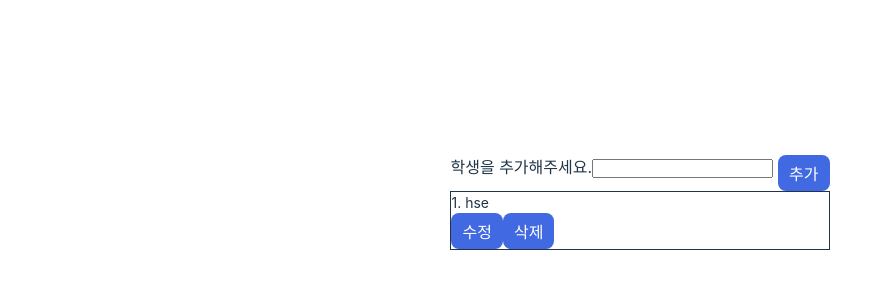
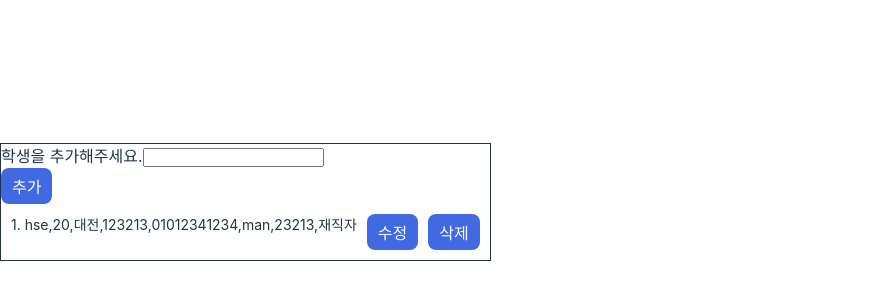
Before and after one commit to tmdtmddl/first-cms, a React (Vite) app: page / in a window 1280 px wide. Shown: the part 198-498 px from the top of the page, without its empty margins (0-893 px from the left). Built offline with nearby package versions, Linux system fonts and the light colour scheme.

Commit message:
form css 추가

```diff
--- a/package.json
+++ b/package.json
@@ -11,7 +11,8 @@
   },
   "dependencies": {
     "react": "^19.0.0",
-    "react-dom": "^19.0.0"
+    "react-dom": "^19.0.0",
+    "uuid": "^11.0.5"
   },
   "devDependencies": {
     "@eslint/js": "^9.19.0",
--- a/src/App.jsx
+++ b/src/App.jsx
@@ -1,5 +1,5 @@
 import { useState } from "react";
-import CmsForm from "./CmsForm";
+import CmsForm from "./Cmsform";
 import CmsItem from "./CmsItem";
 import "./cms.css";
 import { person } from "./database";
@@ -8,7 +8,7 @@ const Cms = () => {
   const [students, setStudents] = useState([person]);
 
   return (
-    <div>
+    <div className="wrap">
       <CmsForm setStudents={setStudents} students={students} />
       <ul>
         {students.map((student, index) => {
--- a/src/CmsItem.jsx
+++ b/src/CmsItem.jsx
@@ -1,6 +1,6 @@
 import PropTypes from "prop-types";
 import { useState } from "react";
-import CmsForm from "./CmsForm";
+import CmsForm from "./Cmsform";
 
 const CmsItem = ({ setStudents, students, index, payload }) => {
   const [cmsEdit, setCmsEdit] = useState(false);
@@ -29,7 +29,9 @@ const CmsItem = ({ setStudents, students, index, payload }) => {
       ) : (
         <>
           <p>
-            {index + 1}. {payload.name}
+            {index + 1}. {payload.name},{payload.age},{payload.Address},
+            {payload.regi},{payload.tel},{payload.Gender},{payload.sid},
+            {payload.job}
           </p>
           <button onClick={editHandler}>수정</button>
           <button onClick={cmsDelete}>삭제</button>
--- a/src/cms.css
+++ b/src/cms.css
@@ -1,17 +1,19 @@
+:root {
+  --background: rgb(#fffbe0);
+}
+
 * {
-  margin: 0 auto;
-  padding: 0;
+  margin: 0px;
+  padding: 0px;
   box-sizing: border-box;
+}
+
+.wrap {
+  border: 1px solid;
 }
 
 ul {
   list-style-type: none;
-  row-gap: 10px;
-}
-
-form {
-  display: flex;
-  column-gap: 5px;
 }
 
 button {
@@ -32,7 +34,11 @@ button:active {
 }
 
 li {
-  border: 1px solid;
+  display: flex;
+  width: 100%;
+  column-gap: 10px;
+
+  padding: 10px;
 }
 
 li p {
--- /dev/null
+++ b/src/cmsItem.css
@@ -0,0 +1,9 @@
+* {
+  margin: 0;
+  padding: 0;
+  box-sizing: border-box;
+}
+
+ul {
+  list-style-type: none;
+}
--- a/src/database.js
+++ b/src/database.js
@@ -1,12 +1,12 @@
 export const person = {
   name: "hse",
-  age: 12,
-  Address: "lfsjdflds",
+  age: 20,
+  Address: "대전",
   regi: "123213",
-  tel: "010123213",
-  Gender: "dlfjs",
+  tel: "01012341234",
+  Gender: "man",
   sid: "23213",
-  job: "재자",
+  job: "재직자",
 };
 
 //    - 이름 = name
```
Also changed, not shown: src/Cms.md (+1 -0 lines), src/cmsform.css (added), 1 other file (tests, documents, lock files or other folders).
